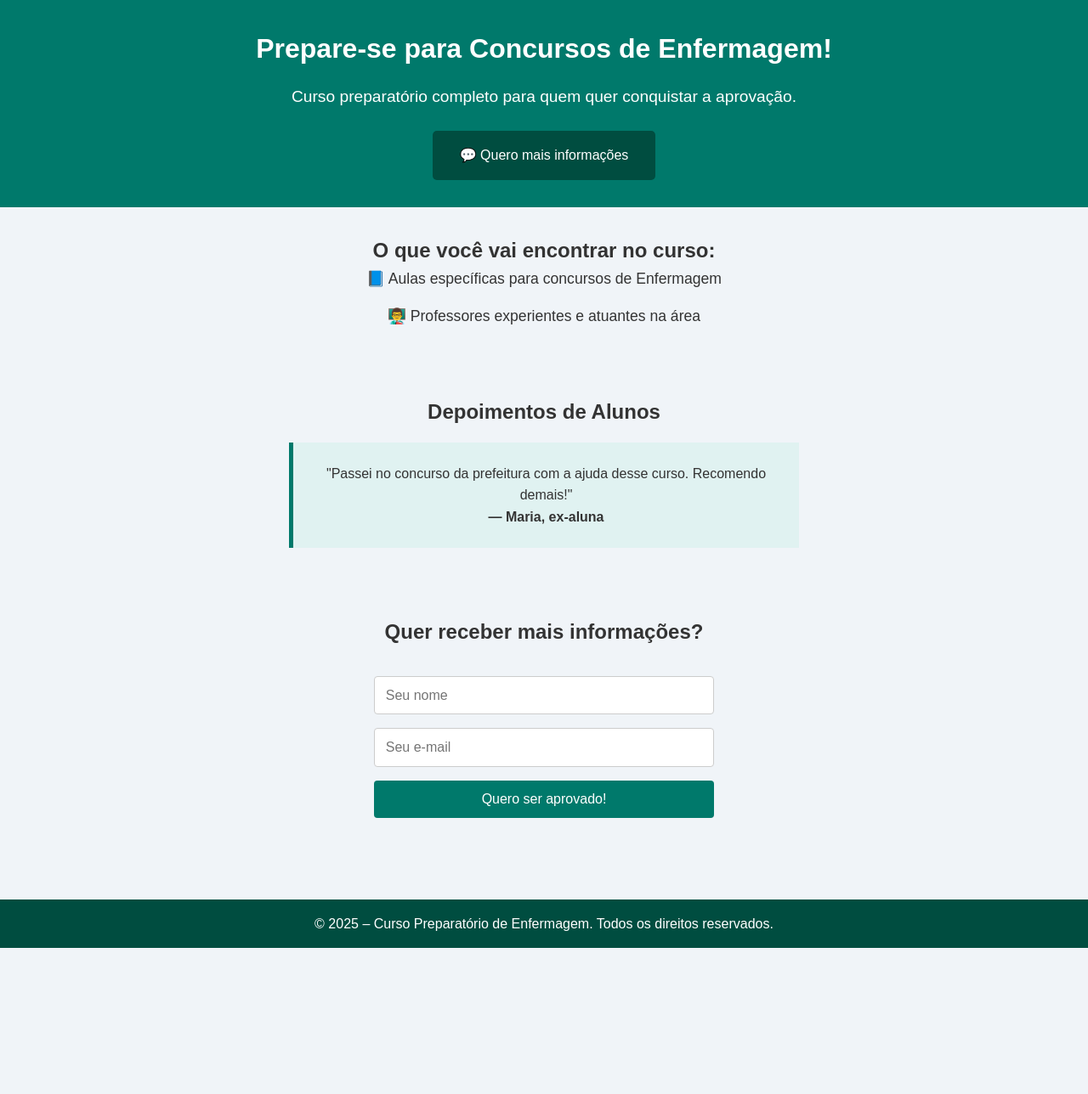
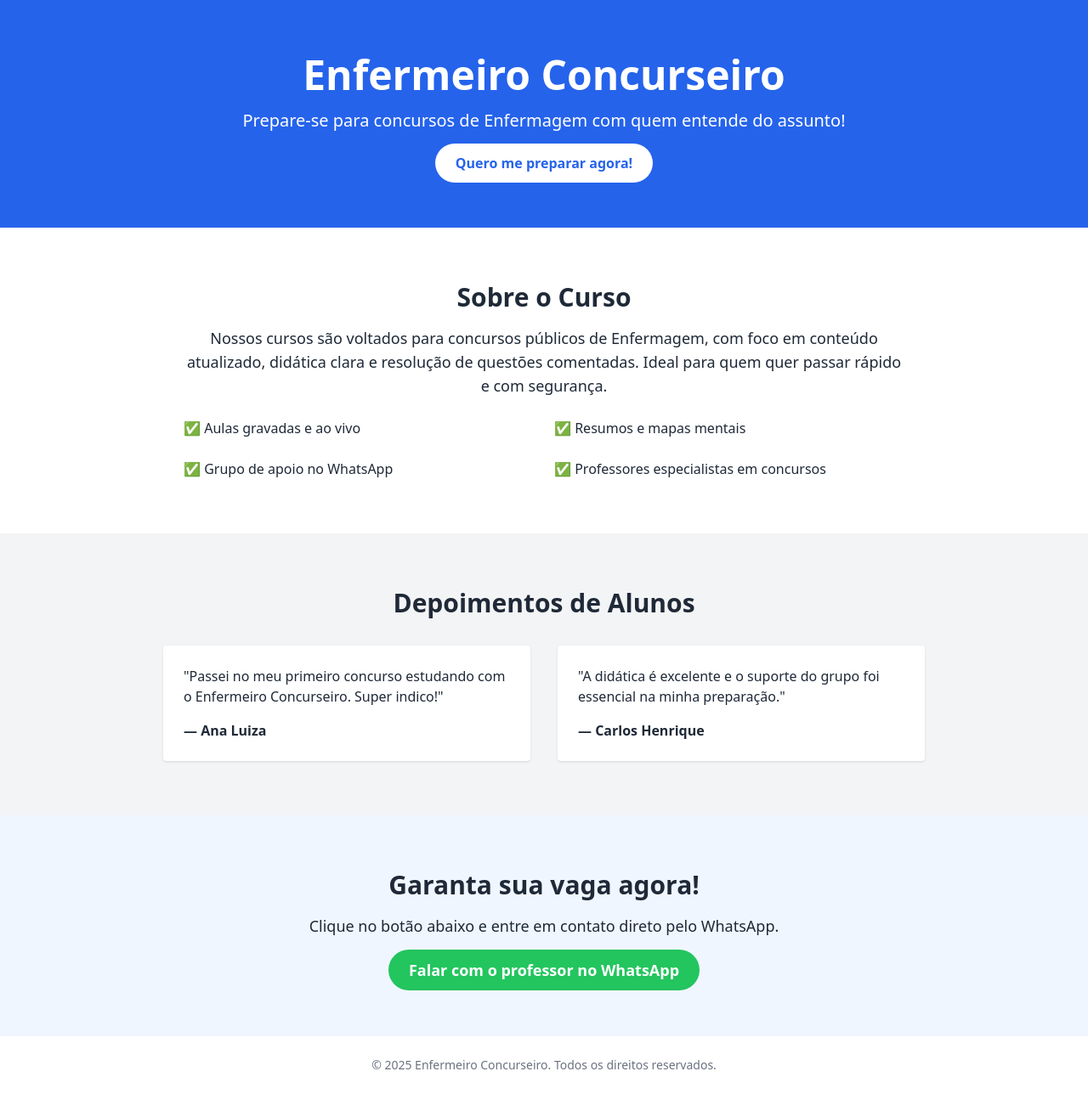
Before and after one commit to danielnascimento22/Enfermeiro-Concurseiro, a plain HTML site: page index.html in a window 1280 px wide. Shown: the whole page at 85% size. Before the commit the page ends 1116 px from the top, so only its background shows below. Drawn offline with nearby package versions, Linux system fonts and the light colour scheme.

Commit message:
reformulção do codigo

```diff
--- a/index.html
+++ b/index.html
@@ -1,51 +1,65 @@
 <!DOCTYPE html>
-<html lang="pt-br">
+<html lang="pt-BR">
 <head>
-    <meta charset="UTF-8">
-    <meta name="viewport" content="width=device-width, initial-scale=1.0">
-    <link rel="stylesheet" href="style.css">
-    <title>Enfermeiro concurseiro</title>
+  <meta charset="UTF-8">
+  <meta name="viewport" content="width=device-width, initial-scale=1.0">
+  <title>Enfermeiro Concurseiro</title>
+  <script src="https://cdn.tailwindcss.com"></script>
 </head>
-<body>
+<body class="bg-white text-gray-800 font-sans">
 
-    <header>
-    <h1>Prepare-se para Concursos de Enfermagem!</h1>
-    <p>Curso preparatório completo para quem quer conquistar a aprovação.</p>
-    <a href="https://wa.me/SEU_NUMERO" class="cta-button" target="_blank">💬 Quero mais informações</a>
-  </header>
+  <!-- Hero -->
+  <section class="bg-blue-600 text-white py-16 px-6 text-center">
+    <h1 class="text-4xl md:text-5xl font-bold mb-4">Enfermeiro Concurseiro</h1>
+    <p class="text-lg md:text-xl mb-6">Prepare-se para concursos de Enfermagem com quem entende do assunto!</p>
+    <a href="#inscricao" class="bg-white text-blue-600 font-semibold px-6 py-3 rounded-full hover:bg-gray-100 transition">
+      Quero me preparar agora!
+    </a>
+  </section>
 
-  <section class="section benefits">
-    <h2>O que você vai encontrar no curso:</h2>
-    <ul>
-      <li>📘 Aulas específicas para concursos de Enfermagem</li>
-      <li>👨‍🏫 Professores experientes e atuantes na área</li>
-
+  <!-- Sobre o Curso -->
+  <section class="py-16 px-6 max-w-4xl mx-auto">
+    <h2 class="text-3xl font-bold mb-4 text-center">Sobre o Curso</h2>
+    <p class="text-lg text-center mb-6">
+      Nossos cursos são voltados para concursos públicos de Enfermagem, com foco em conteúdo atualizado, didática clara e resolução de questões comentadas. Ideal para quem quer passar rápido e com segurança.
+    </p>
+    <ul class="grid md:grid-cols-2 gap-6 text-left mt-6">
+      <li>✅ Aulas gravadas e ao vivo</li>
+      <li>✅ Resumos e mapas mentais</li>
+      <li>✅ Grupo de apoio no WhatsApp</li>
+      <li>✅ Professores especialistas em concursos</li>
     </ul>
   </section>
 
-  <section class="section">
-    <h2>Depoimentos de Alunos</h2>
-    <div class="depoimento">
-      <p>"Passei no concurso da prefeitura com a ajuda desse curso. Recomendo demais!"</p>
-      <strong>— Maria, ex-aluna</strong>
+  <!-- Depoimentos -->
+  <section class="bg-gray-100 py-16 px-6">
+    <h2 class="text-3xl font-bold mb-8 text-center">Depoimentos de Alunos</h2>
+    <div class="grid md:grid-cols-2 gap-8 max-w-4xl mx-auto">
+      <div class="bg-white p-6 rounded shadow">
+        <p>"Passei no meu primeiro concurso estudando com o Enfermeiro Concurseiro. Super indico!"</p>
+        <span class="block mt-4 font-semibold">— Ana Luiza</span>
+      </div>
+      <div class="bg-white p-6 rounded shadow">
+        <p>"A didática é excelente e o suporte do grupo foi essencial na minha preparação."</p>
+        <span class="block mt-4 font-semibold">— Carlos Henrique</span>
+      </div>
     </div>
   </section>
 
-  <section class="section">
-    <h2>Quer receber mais informações?</h2>
-    <form>
-      <input type="text" placeholder="Seu nome" required>
-      <input type="email" placeholder="Seu e-mail" required>
-      <button type="submit">Quero ser aprovado!</button>
-    </form>
+  <!-- Chamada para ação -->
+  <section id="inscricao" class="py-16 px-6 text-center bg-blue-50">
+    <h2 class="text-3xl font-bold mb-4">Garanta sua vaga agora!</h2>
+    <p class="text-lg mb-6">Clique no botão abaixo e entre em contato direto pelo WhatsApp.</p>
+    <a href="https://wa.me/55SEUNUMERO" target="_blank"
+       class="bg-green-500 hover:bg-green-600 text-white px-6 py-3 rounded-full text-lg font-semibold transition">
+      Falar com o professor no WhatsApp
+    </a>
   </section>
 
-  <footer>
-    <p>© 2025 – Curso Preparatório de Enfermagem. Todos os direitos reservados.</p>
+  <!-- Rodapé -->
+  <footer class="text-center text-sm py-6 text-gray-500">
+    &copy; 2025 Enfermeiro Concurseiro. Todos os direitos reservados.
   </footer>
-</body>
-</html>
-
 
 </body>
 </html>
--- a/style.css
+++ /dev/null
@@ -1,86 +0,0 @@
-
-* {
-  margin: 0;
-  padding: 0;
-  box-sizing: border-box;
-  font-family: Arial, sans-serif;
-}
-body {
-  background: #f0f4f8;
-  color: #333;
-  line-height: 1.6;
-}
-header {
-  background-color: #00796b;
-  color: white;
-  padding: 2rem;
-  text-align: center;
-}
-header h1 {
-  font-size: 2rem;
-  margin-bottom: 1rem;
-}
-header p {
-  font-size: 1.2rem;
-}
-.cta-button {
-  display: inline-block;
-  margin-top: 1.5rem;
-  padding: 1rem 2rem;
-  background-color: #004d40;
-  color: white;
-  text-decoration: none;
-  border-radius: 5px;
-  transition: background 0.3s;
-}
-.cta-button:hover {
-  background-color: #00352c;
-}
-.section {
-  padding: 2rem;
-  text-align: center;
-}
-.benefits ul {
-  list-style: none;
-  padding: 0;
-}
-.benefits li {
-  margin-bottom: 1rem;
-  font-size: 1.1rem;
-}
-.depoimento {
-  background-color: #e0f2f1;
-  padding: 1.5rem;
-  margin: 1rem auto;
-  max-width: 600px;
-  border-left: 5px solid #00796b;
-}
-form {
-  max-width: 400px;
-  margin: 2rem auto;
-  display: flex;
-  flex-direction: column;
-  gap: 1rem;
-}
-input, button {
-  padding: 0.8rem;
-  border: 1px solid #ccc;
-  border-radius: 4px;
-  font-size: 1rem;
-}
-button {
-  background-color: #00796b;
-  color: white;
-  border: none;
-  cursor: pointer;
-}
-button:hover {
-  background-color: #004d40;
-}
-footer {
-  background-color: #004d40;
-  color: white;
-  text-align: center;
-  padding: 1rem;
-  margin-top: 2rem;
-}
```
